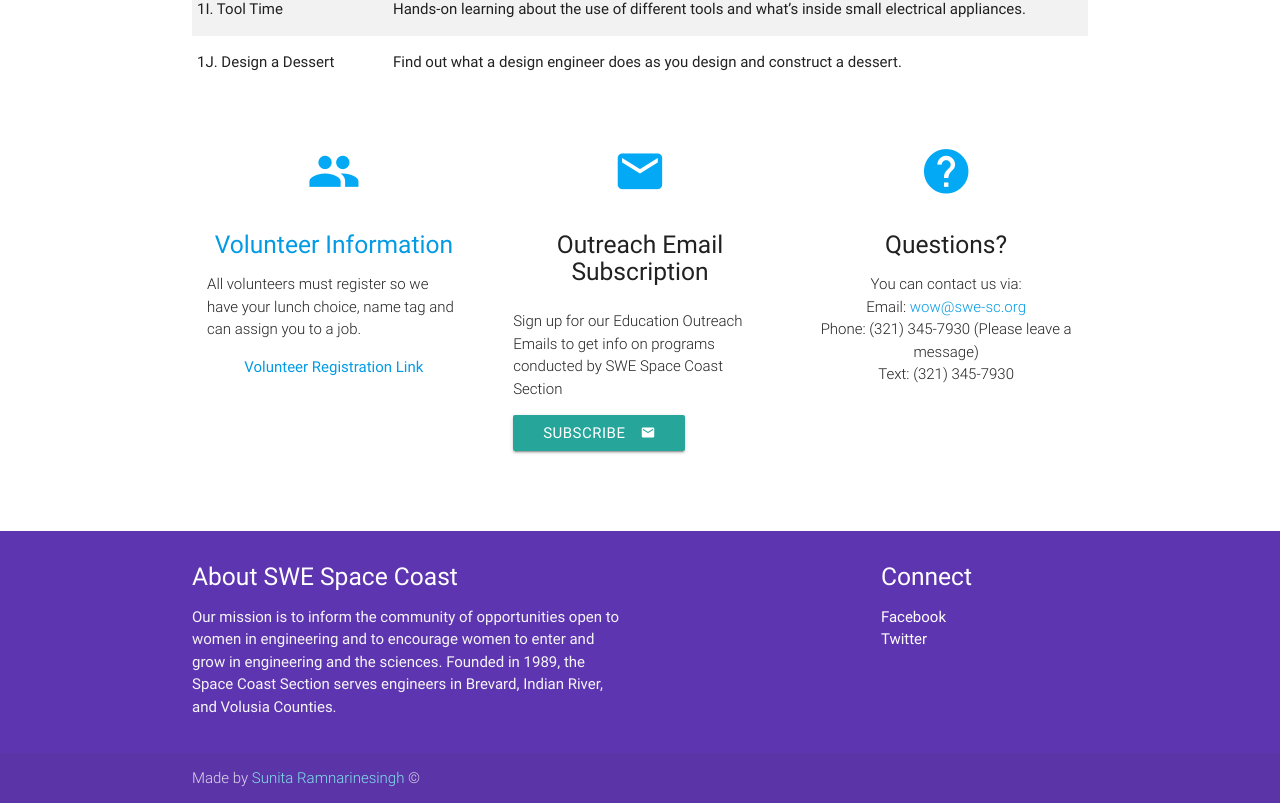
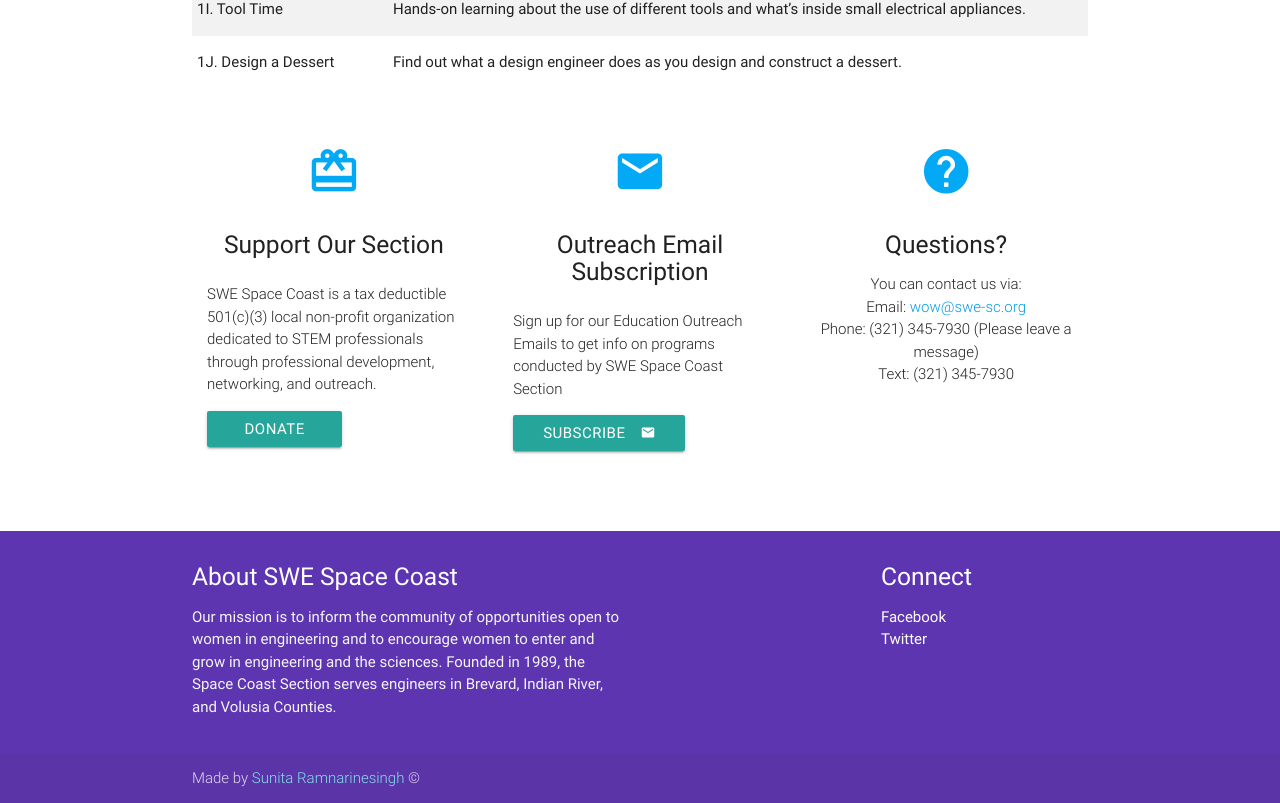
Before and after one commit to sunita321/wowpage, a plain HTML site: page wowpage/volunteer.html in a window 1280 px wide. Shown: the part 2731-3534 px from the top of the page. Drawn offline with nearby package versions, Linux system fonts and the light colour scheme.

Commit message:
Added donate icon

```diff
--- a/wowpage/volunteer.html
+++ b/wowpage/volunteer.html
@@ -231,13 +231,12 @@
       <div class="row">
         <div class="col s12 m4">
           <div class="icon-block">
-            <a href="http://www.swe-sc.org/WOW/volunteers.htm" target="_blank">
-            <h2 class="center light-blue-text"><i class="material-icons">group</i></h2>
-            <h5 class= 'center'>Volunteer Information</h5></a>
+            <h2 class="center light-blue-text"><i class="material-icons">card_giftcard</i></h2>
+            <h5 class="center">Support Our Section</h5>
 
-            <p class="light">All volunteers must register so we have your lunch choice, name tag and can assign you to a job.</p>
-            <p class="center"><a href="http://www.swe-sc.org/WOW/volunteers.htm" target="_blank"> Volunteer Registration Link</p></a>
-
+            <p class="light left">SWE Space Coast is a tax deductible 501(c)(3) local non-profit organization dedicated to STEM professionals through professional development, networking, and outreach.
+            </p>
+            <a href="http://swe-sc.org/donate/" target="_blank" class="waves-effect waves-light btn"><i class="material-icons right"></i>Donate</a>
           </div>
         </div>
 
```
Also changed, not shown: 1 other file.
